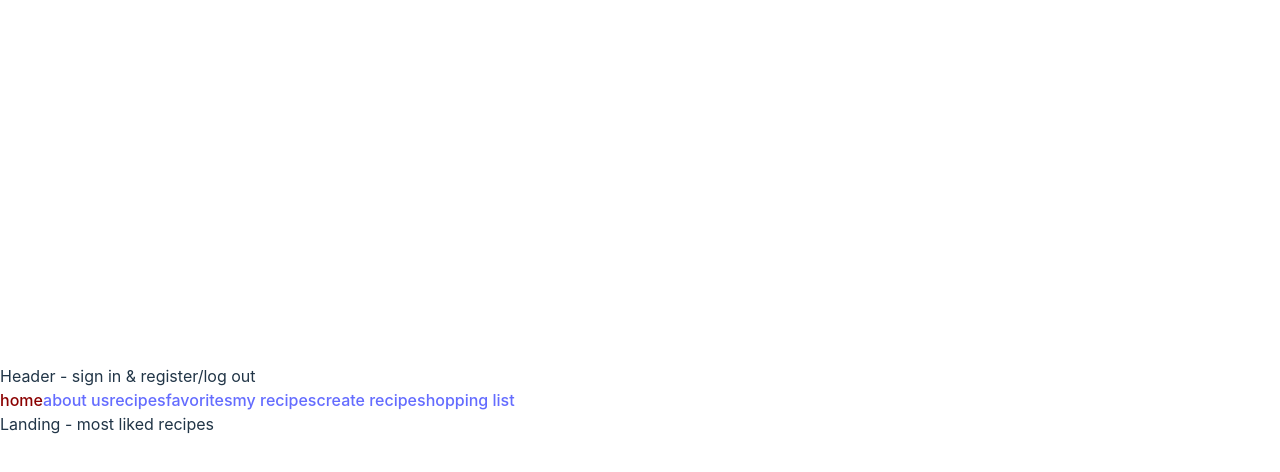
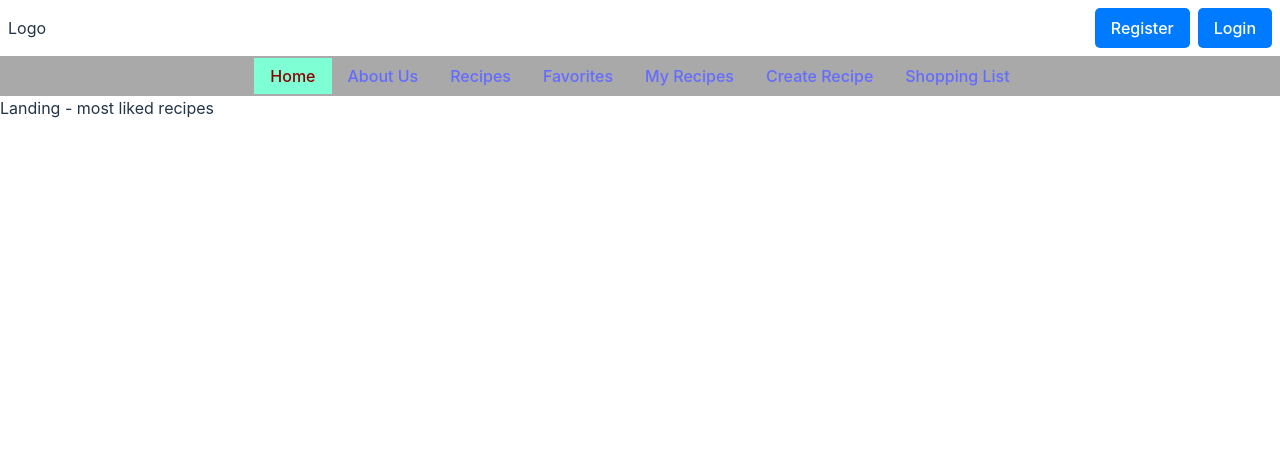
Before and after one commit to CodecoolGlobal/el-proyecte-grande-sprint-1-java-tolnabert, a React (Vite) app in the folder frontend/: page / in a window 1280 px wide. Shown: the top 472 px of the page. Built offline with nearby package versions, Linux system fonts and the light colour scheme.

Commit message:
add basic css for header and navbar

```diff
--- a/frontend/src/components/Header.tsx
+++ b/frontend/src/components/Header.tsx
@@ -1,6 +1,18 @@
+import { NavLink } from "react-router-dom";
+import "../css/header.css";
+import Logo from "./Logo";
+
 function Header() {
   return (
-    <div>Header - sign in & register/log out</div>
-  )
+      <div className='header'>
+      <Logo />
+        <NavLink className='navlink-button' to={"/register"}>
+          Register
+        </NavLink>
+        <NavLink className='navlink-button' to={"/login"}>
+          Login
+        </NavLink>
+      </div>
+  );
 }
-export default Header
+export default Header;
--- /dev/null
+++ b/frontend/src/components/Logo.tsx
@@ -0,0 +1,8 @@
+import "../css/logo.css"
+
+function Logo() {
+  return (
+    <div className="logo">Logo</div>
+  )
+}
+export default Logo
--- a/frontend/src/components/NavLinks.tsx
+++ b/frontend/src/components/NavLinks.tsx
@@ -1,6 +1,6 @@
 import { NavLink } from "react-router-dom";
 import { links } from "../utils/links";
-import "./css/navLinks.css";
+import "../css/navLinks.css";
 
 function NavLinks() {
   return (
--- a/frontend/src/components/Navbar.tsx
+++ b/frontend/src/components/Navbar.tsx
@@ -1,8 +1,9 @@
 import NavLinks from "./NavLinks";
+import "../css/navbar.css"
 
 function Navbar() {
   return (
-    <div>
+    <div className="navbar">
       <NavLinks />
     </div>
   );
--- a/frontend/src/components/css/navLinks.css
+++ /dev/null
@@ -1,6 +0,0 @@
-.navlink-select{
-    color: darkred;
-}
-.navlink-label:hover{
-    color: crimson;
-}
--- /dev/null
+++ b/frontend/src/css/header.css
@@ -0,0 +1,26 @@
+.header {
+  display: flex;
+  align-items: center;
+  text-align: right;
+  padding-bottom: 0.5rem;
+  padding-top: 0.5rem;
+}
+
+.navlink-button {
+  display: inline-block;
+  padding: 0.5rem 1rem;
+  margin-right: 0.5rem;
+  background-color: #007bff;
+  color: #fff;
+  text-decoration: none;
+  border-radius: 5px;
+  transition: background-color 0.3s ease;
+}
+
+.navlink-button:hover {
+  background-color: #0056b3;
+}
+
+.navlink-button.navlink-select {
+  background-color: #28a745;
+}
--- /dev/null
+++ b/frontend/src/css/homeLayout.css
@@ -0,0 +1,5 @@
+.nav-container {
+  position: fixed;
+  top: 0;
+  width: 100%;
+}
--- /dev/null
+++ b/frontend/src/css/logo.css
@@ -0,0 +1,4 @@
+.logo {
+    margin-right: auto;
+    padding-left: 0.5rem;
+}
--- /dev/null
+++ b/frontend/src/css/navLinks.css
@@ -0,0 +1,13 @@
+.navlink-select {
+  color: darkred;
+  background-color: aquamarine;
+}
+.navlink-label {
+  padding: 0.5rem 1rem 0.5rem 1rem;
+  transition: background-color 0.3s, color 0.3s;
+  text-decoration: none;
+}
+.navlink-label:hover {
+  color: crimson;
+  background-color: coral;
+}
--- /dev/null
+++ b/frontend/src/css/navbar.css
@@ -0,0 +1,6 @@
+.navbar {
+  display: flex;
+  justify-content: center;
+  background-color: darkgray;
+  padding: 0.5rem 2rem 0.5rem 2rem;
+}
--- a/frontend/src/pages/HomeLayout.tsx
+++ b/frontend/src/pages/HomeLayout.tsx
@@ -2,6 +2,7 @@ import { Outlet, useNavigation } from "react-router-dom";
 import Header from "../components/Header";
 import Navbar from "../components/Navbar";
 import Loading from "../components/Loading";
+import "../css/homeLayout.css";
 
 function HomeLayout() {
   const navigation = useNavigation();
@@ -9,10 +10,12 @@ function HomeLayout() {
 
   return (
     <>
-      <Header />
-      <Navbar />
-      <div>
-        {isPageLoading?<Loading />:<Outlet />}
+      <div className='nav-container'>
+        <Header />
+        <Navbar />
+        <div className='page-content'>
+          {isPageLoading ? <Loading /> : <Outlet />}
+        </div>
       </div>
     </>
   );
--- a/frontend/src/utils/links.ts
+++ b/frontend/src/utils/links.ts
@@ -4,11 +4,11 @@ type Link = {
 };
 
 export const links: Link[] = [
-  { href: "/", label: "home" },
-  { href: "/about-us", label: "about us" },
-  { href: "/recipes", label: "recipes" },
-  { href: "/favorite-recipes", label: "favorites" },
-  { href: "/my-recipes", label: "my recipes" },
-  { href: "/create-recipe", label: "create recipe" },
-  { href: "/shopping-list", label: "shopping list" },
+  { href: "/", label: "Home" },
+  { href: "/about-us", label: "About Us" },
+  { href: "/recipes", label: "Recipes" },
+  { href: "/favorite-recipes", label: "Favorites" },
+  { href: "/my-recipes", label: "My Recipes" },
+  { href: "/create-recipe", label: "Create Recipe" },
+  { href: "/shopping-list", label: "Shopping List" },
 ];
```
